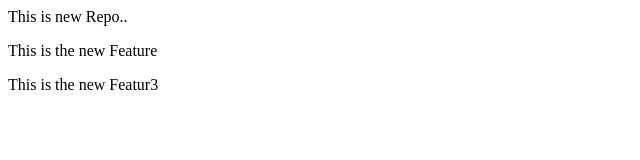
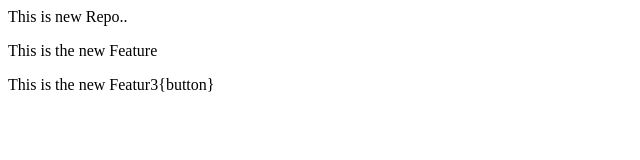
Before and after one commit to amit-gidde9896/ApanaCollege-demo2, a plain HTML site: page index.html in a window 1280 px wide. Shown: the full height of the page, 0-640 px from the left. Drawn offline with Linux system fonts and the light colour scheme.

```diff
--- a/index.html
+++ b/index.html
@@ -1,4 +1,4 @@
 
 <p> This is new Repo.. </p>
 <p> This is the new Feature</p>
-<p> This is the new Featur3 </p>
+<p> This is the new Featur3{button} </p>
```
